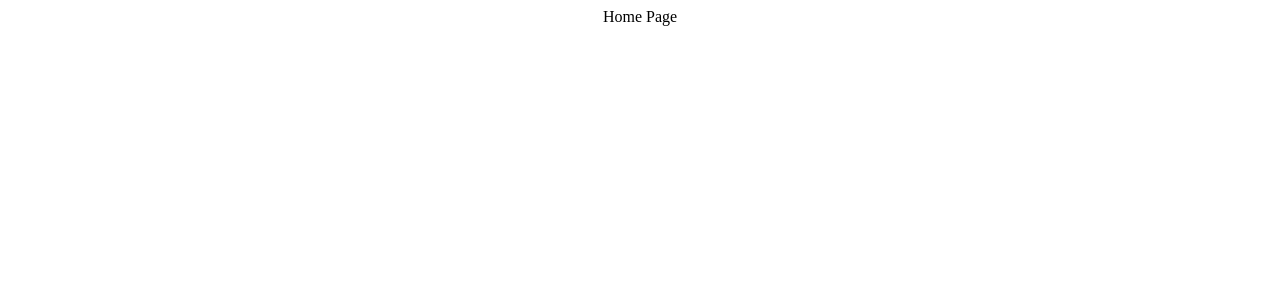
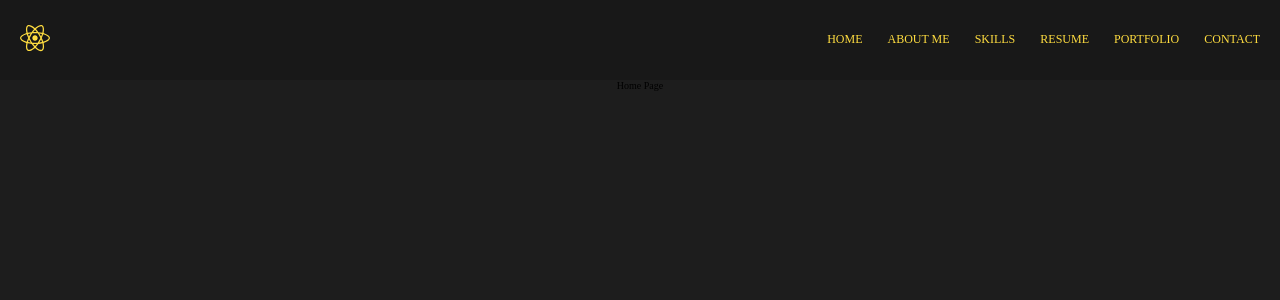
Before and after one commit to dileep999999/Portfolio, a React (Create React App) app in the folder dileep/: page / in a window 1280 px wide. Shown: the top 300 px of the page. Built offline with nearby package versions, Linux system fonts and the light colour scheme.

Commit message:
Creating the nav bar

```diff
--- a/dileep/package.json
+++ b/dileep/package.json
@@ -8,8 +8,10 @@
     "@testing-library/user-event": "^13.5.0",
     "react": "^18.3.1",
     "react-dom": "^18.3.1",
+    "react-icons": "^5.2.1",
     "react-router-dom": "^6.24.0",
     "react-scripts": "5.0.1",
+    "sass": "^1.77.6",
     "web-vitals": "^2.1.4"
   },
   "scripts": {
--- a/dileep/src/App.js
+++ b/dileep/src/App.js
@@ -6,10 +6,12 @@ import Resume from './containers/resume';
 import Skills from './containers/skills';
 import Portfolio from './containers/portfolio';
 import Contact from './containers/contact';
+import NavBar from './components/nav-bar';
 
 function App() {
   return (
     <div className="App">
+      <NavBar/>
       <Routes>
         <Route index path='/' element= {<Home/>}/>
         <Route path='/about' element={<About/>}/>
--- a/dileep/src/components/nav-bar/index.jsx
+++ b/dileep/src/components/nav-bar/index.jsx
@@ -0,0 +1,65 @@
+import React, { useState } from 'react';
+import {FaBars,FaReact} from 'react-icons/fa';
+import {HiX} from 'react-icons/hi';
+import {Link} from 'react-router-dom';
+import './styles.scss';
+const data =[
+    {
+        label: 'HOME',
+        to:'/'
+    },
+    {
+        label: 'ABOUT ME',
+        to:'/about'
+    },
+    {
+        label: 'SKILLS',
+        to:'/skills'
+    },
+    {
+        label: 'RESUME',
+        to: '/resume'
+    },
+    {
+        label:'PORTFOLIO',
+        to:'/portfolio'
+    },
+    {
+        label: 'CONTACT',
+        to:'/contact'
+    }
+]
+
+const NavBar = () =>{
+    const [toggleIcon, setToggleIcon] = useState(false);
+    const handleToggleIcon = () =>{
+        setToggleIcon(!toggleIcon)
+    }
+    return(
+        <div>
+            <nav className="navbar">
+                <div className='navbar__container'>
+                    <Link to={'/'} className="navbar__container__logo"><FaReact size={30}/></Link>
+                </div>
+                <ul className={`navbar__container__menu ${toggleIcon ? 'active' : ''}`}>
+                    {
+                        data.map((item,key)=>(
+                            <li key={key} className="navbar__container__menu__item">
+                               <Link to={item.to} className='navbar__container__menu__item__links'>
+                               {item.label}
+                               </Link>
+                            </li>
+                        ))
+                    }
+                </ul>
+                <div className="nav-icon" onClick={handleToggleIcon}>
+                    {
+                        toggleIcon ? <HiX size={30}/> : <FaBars size={30}/>
+                    }
+                </div>
+            </nav>
+        </div>
+    )
+}
+
+export default NavBar;
--- a/dileep/src/components/nav-bar/styles.scss
+++ b/dileep/src/components/nav-bar/styles.scss
@@ -0,0 +1,86 @@
+.navbar{
+    background-color: var(--yellow-theme-nav-background-color);
+    height: 80px;
+    display: flex;
+    justify-content: center;
+    align-items: center;
+    font-size: 1.2rem;
+
+
+    &__container{
+    display:flex;
+    align-items: center;
+    width: 100%;
+    height: inherit;
+    padding: 0px 20px;
+    flex:1;
+        &__logo{
+            color: var(--yellow-theme-main-color);
+            cursor: pointer;
+        }
+        &__menu{
+            display: flex;
+            list-style: none;
+            text-align: center;
+            &__item{
+                line-height: 40px;
+                margin-right: 1.5rem;
+                font-size: 1.6 rem;
+                &::after{
+                    content: '';
+                    display: block;
+                    height: 3px;
+                    width:0;
+                    background: transparent;
+                    transition: all 0.5s ease;
+                }
+
+                &:hover::after{
+                    width: 100%;
+                    background: var(--yellow-theme-main-color);
+                }
+
+                &__links{
+                    color: var(--yellow-theme-main-color);
+                    text-decoration: none;
+                    padding: 0.5rem;
+                }
+            }
+        }
+    }
+}
+
+.nav-icon{
+    display: none;
+}
+
+@media only screen and (max-width: 768px){
+    .navbar__container__menu{
+        display: flex;
+        flex-direction: column;
+        justify-content: center;
+        width: 100%;
+        position: absolute;
+        top: 80px;
+        left: -110%;
+        opacity: 1;
+        transition: all 0.5s ease;
+        &.active{
+           background: #181818;
+           left: 0px;
+           opacity:1;
+        }
+
+        &__item{
+            border-bottom: 1px solid #282828;
+            margin: 0px;
+            padding: 20px 0px;
+        }
+    }
+    .nav-icon{
+        display: block;
+        cursor: pointer;
+        color: var(--yellow-theme-main-color);
+        padding-right:20px;
+    }
+}
--- a/dileep/src/index.css
+++ b/dileep/src/index.css
@@ -0,0 +1,29 @@
+@import url('https://fonts.googleapis.com/css2?family=Roboto+Slab:wght@500&display=swap');
+
+:root{
+    --yellow-theme-background-color: #1d1d1d;
+    --yellow-theme-main-color: #ffdd40;
+    --yellow-theme-sub-text-color: #ffffff;
+    --yellow-theme-nav-background-color: #181818;
+}
+
+*{
+    box-sizing: border-box;
+    padding: 0;
+    margin: 0;
+    scroll-behavior: smooth;
+}
+
+html{
+    font-size: 62.5%;
+    height:100%;
+}
+
+body{
+    background-color: var(--yellow-theme-background-color);
+    height: 100%;
+}
+
+#root{
+    height: 100%
+}
```
Also changed, not shown: 1 other file (tests, documents, lock files or other folders).
